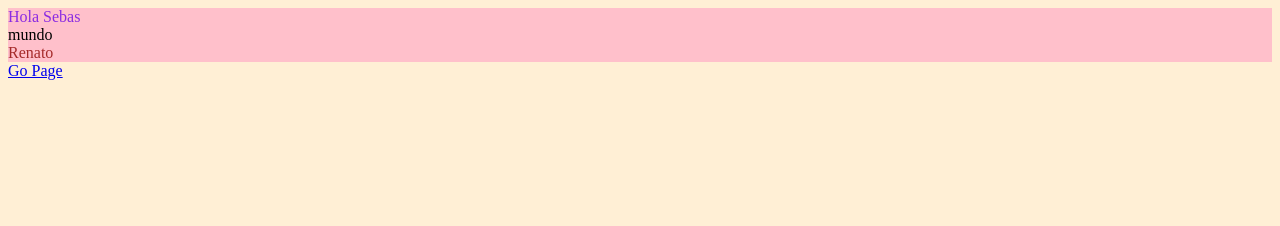
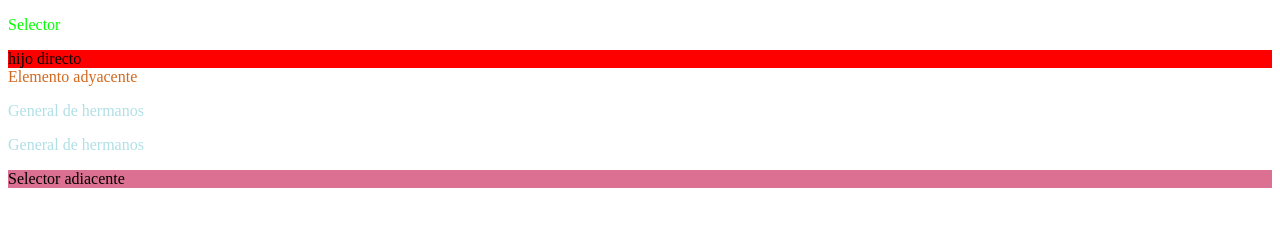
Before and after one commit to eudycss/fronted_developer, a plain HTML site: page selectores-1.html in a window 1280 px wide. Drawn offline with Linux system fonts and the light colour scheme.

Commit message:
Selectores combinadores

```diff
--- a/selectores-1.css
+++ b/selectores-1.css
@@ -1,17 +1,25 @@
-
-.title1{
-    color: blueviolet;
+div p{
+    color: Lime;
 }
-div{
-    background: pink;
+/* hijo adyacente */
+div + div{
+color: chocolate;
 }
-.title2{
-    color: brown;
+/* hijo directo */
+div > div{
+    background:plum;
 }
 
-a[href=""]{
-    color: blue;
+.hijodirt{
+    background: red;
 }
-*{
-    background: papayawhip;
+
+
+
+/* general de hermanos */
+div ~p{
+color: powderblue;
 }
+div~section{
+    background: palevioletred;
+}
--- a/selectores-1.html
+++ b/selectores-1.html
@@ -8,9 +8,20 @@
     <title>Document</title>
 </head>
 <body>
-    <div class="title1">Hola Sebas</div>
-    <div>mundo</div>
-    <div class="title2">Renato</div>
-    <a href="https://platzi.com/clases/2467-frontend-developer/40835-tipos-de-selectores-basicos-y-combinadores/">Go Page</a>
+   <div>
+       <p>Selector </p>
+       <div class="hijodirt">hijo directo</div>
+
+   </div>
+   <!-- Elemento adyacente -->
+   <div class="elemAdy">
+       Elemento adyacente
+   </div>
+   <p>General de hermanos</p>
+   <p>General de hermanos</p>
+   <section>
+       Selector adiacente
+    </section>
+
 </body>
 </html>
```
